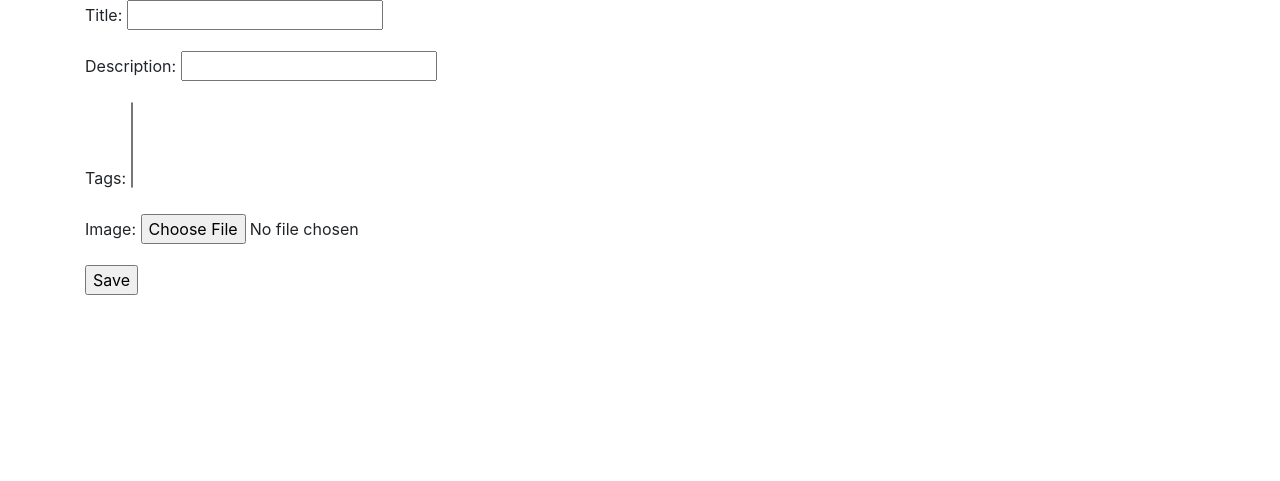
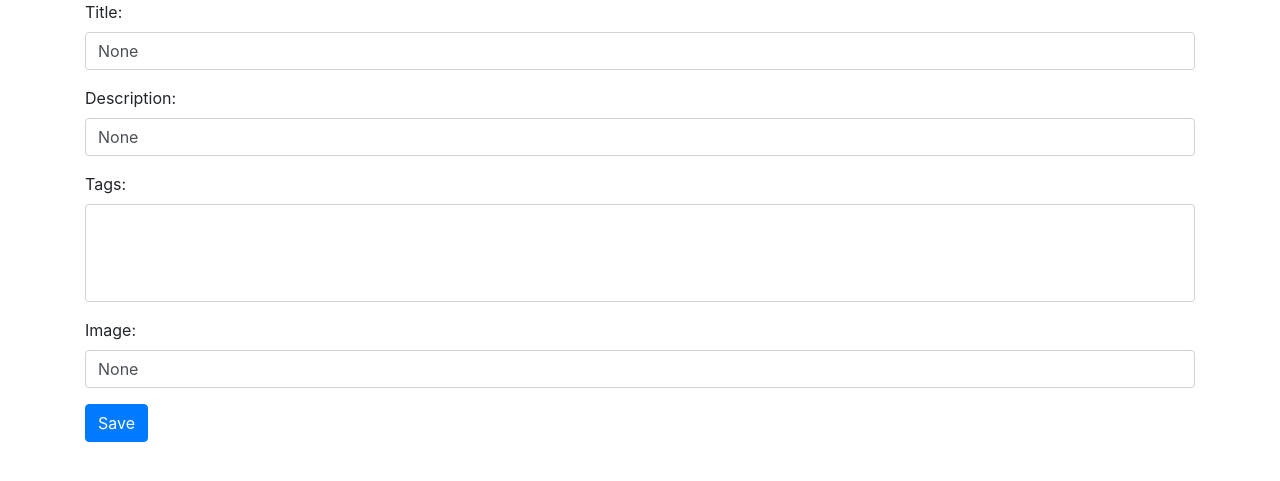
Before and after one commit to stefanbschneider/ideally, a Django app: page /add/ in a window 1280 px wide. Shown: the part 56-537 px from the top of the page. Run offline with Django 3.2, Linux system fonts and the light colour scheme; the visitor is signed in with stand-in values (Sample User, id 1); data that the repository does not hold is empty; some libraries are stand-ins or nearby versions.

Commit message:
custom styling for idea form

```diff
--- a/app/templates/app/idea_form.html
+++ b/app/templates/app/idea_form.html
@@ -3,16 +3,31 @@
 {% block content %}
     <form method="post" action="">
         {% csrf_token %}
-        {{ form.as_p }}
-{#        <div class="form-group">#}
-{#            <label for="{{ form.title.id_for_label }}">Title</label>#}
-{#            <input class="form-control" type="text" id="{{ form.title.id_for_label }}" name="{{ form.title }}">#}
-{#        </div>#}
-{#        <div class="form-group">#}
-{#            <label for="{{ form.description.id_for_label }}">description</label>#}
-{#            <input class="form-control" type="text" id="{{ form.description.id_for_label }}" name="{{ form.description }}">#}
-{#        </div>#}
+{#        {{ form.as_p }}#}
 
-        <input type="submit" value="Save">
+        <div class="form-group">
+            {{ form.title.label_tag }}
+            <input class="form-control" type="text" id="{{ form.title.id_for_label }}" name="{{ form.title.name }}" value="{{ form.title.value }}">
+            {{ form.title.errors }}
+        </div>
+        <div class="form-group">
+            {{ form.description.label_tag }}
+            <input class="form-control" type="text" id="{{ form.description.id_for_label }}" name="{{ form.description.name }}" value="{{ form.description.value }}">
+            {{ form.description.errors }}
+        </div>
+        <div class="form-group">
+            {{ form.tags.label_tag }}
+            <select multiple class="form-control" id="{{ form.tags.id_for_label }}" name="{{ form.tags.name }}" value="{{ form.tags.value }}">
+{#                {%  for tag in  %}#}
+{#                TODO: show all tags of the user; or somehow filter them in the view up front?#}
+            </select>
+        </div>
+        <div class="form-group">
+            {{ form.image.label_tag }}
+            <input class="form-control" type="text" id="{{ form.image.id_for_label }}" name="{{ form.image.name }}" value="{{ form.image.value }}">
+            {{ form.image.errors }}
+        </div>
+
+        <button type="submit" class="btn btn-primary">Save</button>
     </form>
 {% endblock %}
--- a/app/templates/app/tag_form.html
+++ b/app/templates/app/tag_form.html
@@ -11,12 +11,12 @@
             {#    {% if form.help_text %}#}
             {#    <small class="form-text text-muted">{{ form.help_text }}</small>#}
             {#    {% endif %}#}
-            {{ form.color.errors }}
+            {{ form.name.errors }}
         </div>
         <div class="form-group">
             {{ form.description.label_tag }}
             <input class="form-control" type="text" id="{{ form.description.id_for_label }}" name="{{ form.description.name }}" value="{{ form.description.value }}">
-            {{ form.color.errors }}
+            {{ form.description.errors }}
         </div>
         <div class="form-group">
             {{ form.color.label_tag }}
@@ -24,6 +24,6 @@
             {{ form.color.errors }}
         </div>
 
-        <button type="submit" class="btn btn-primary">Submit</button>
+        <button type="submit" class="btn btn-primary">Save</button>
     </form>
 {% endblock %}
```
